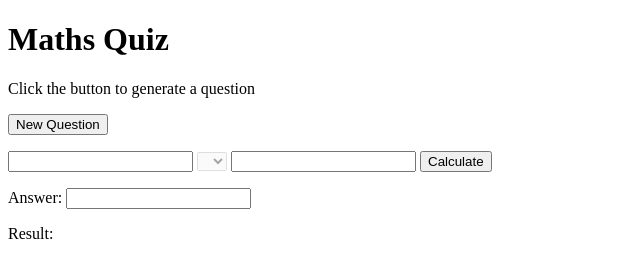
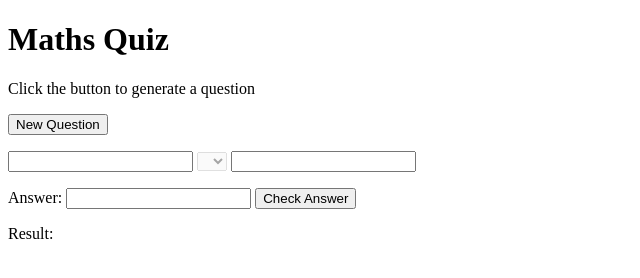
Before and after one commit to poppops/dive-into-software-development, a plain HTML site: page maths-quiz.html in a window 1280 px wide. Shown: the whole page, without its empty margins (0-640 px from the left). Drawn offline with Linux system fonts and the light colour scheme.

Commit message:
Completed Maths Quiz exercise

```diff
--- a/maths-quiz.html
+++ b/maths-quiz.html
@@ -21,9 +21,11 @@
             operand2 = Math.floor(Math.random() * 20);
 
             let operatorIndex = Math.floor(Math.random() * 4);
+            operator = operators[operatorIndex];
+
             document.getElementById('operand1').value = operand1;
             document.getElementById('operand2').value = operand2;
-            document.getElementById('operator').value = operators[operatorIndex];
+            document.getElementById('operator').value = operator;
 
             console.log(operand1, operand2, operatorIndex, operator)
         }
@@ -31,17 +33,24 @@
         function checkResult() {
             document.getElementById('result').innerHTML = "Thinking...";
 
+            let answer = Number.parseInt(document.getElementById('answer').value);
+            let calculatedResult;
             let result;
+
             if (operator === "add") {
-                result = Number.parseInt(operand1) + Number.parseInt(operand2);
+                calculatedResult = Number.parseInt(operand1) + Number.parseInt(operand2);
             } else if (operator === "subtract") {
-                result = Number.parseInt(operand1) - Number.parseInt(operand2);
+                calculatedResult = Number.parseInt(operand1) - Number.parseInt(operand2);
             } else if (operator === "multiply") {
-                result = Number.parseInt(operand1) * Number.parseInt(operand2);
+                calculatedResult = Number.parseInt(operand1) * Number.parseInt(operand2);
             } else if (operator === "divide") {
-                result = Number.parseInt(operand1) / Number.parseInt(operand2);
+                calculatedResult = Number.parseInt(operand1) / Number.parseInt(operand2);
+            }
+
+            if (answer === calculatedResult) {
+                result = "Correct!";
             } else {
-                result = "Please select an operator to complete the calculation";
+                result = "Incorrect! The answer is " + calculatedResult;
             }
 
             document.getElementById('result').innerHTML = result;
@@ -64,9 +73,11 @@
         <option value="divide">/</option>
     </select>
     <input type="text" name="operand2" id="operand2" readonly>
-    <button id="checkResult" onclick="calculate()">Calculate</button>
 
-    <p>Answer: <input id="answer"></p>
+    <p>
+        Answer: <input id="answer">
+        <button id="checkResult" onclick="checkResult()">Check Answer</button>
+    </p>
 
     <p>Result: <span id="result"></span></p>
 
```
